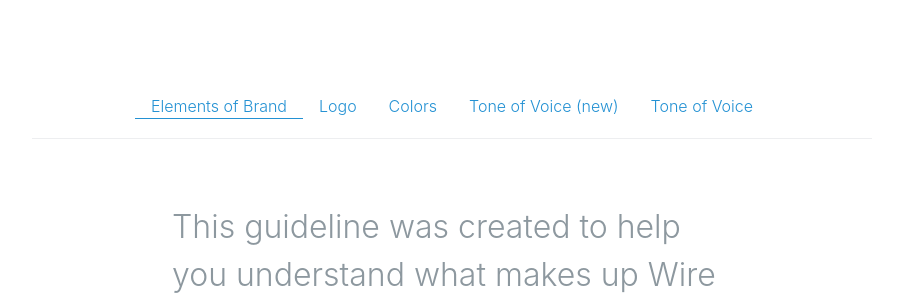
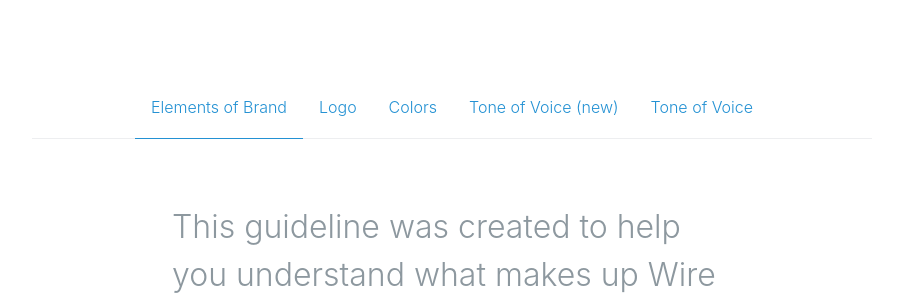
Before and after one commit to wireapp/brand, a Jekyll site: the page built from index.html, in a window 1280 px wide. Shown: the part 197-492 px from the top of the page, without its empty margins (188-1091 px from the left). Built offline with Jekyll 4.4.1, drawn with Linux system fonts in a browser that asks for light colours.

Commit message:
Mobile nav part 3 (WIP)

```diff
--- a/_sass/_layout.scss
+++ b/_sass/_layout.scss
@@ -50,7 +50,7 @@
   max-width: $site-width;
   height: 64px;
   margin: 32px auto 64px;
-  border-bottom: 1px solid $graphite-light80;
+  box-shadow: inset 0 -1px 0 $graphite-light80;
   display: flex;
   align-items: center;
   justify-content: center;
@@ -63,9 +63,11 @@
   }
 
   a {
+    display: flex;
+    align-items: center;
+    height: 64px;
     padding: 0 16px;
     white-space: nowrap;
-    border-bottom: 1px solid rgba(0,0,0,0);
   }
 
   .active { border-bottom: 1px solid $blue; }
```
